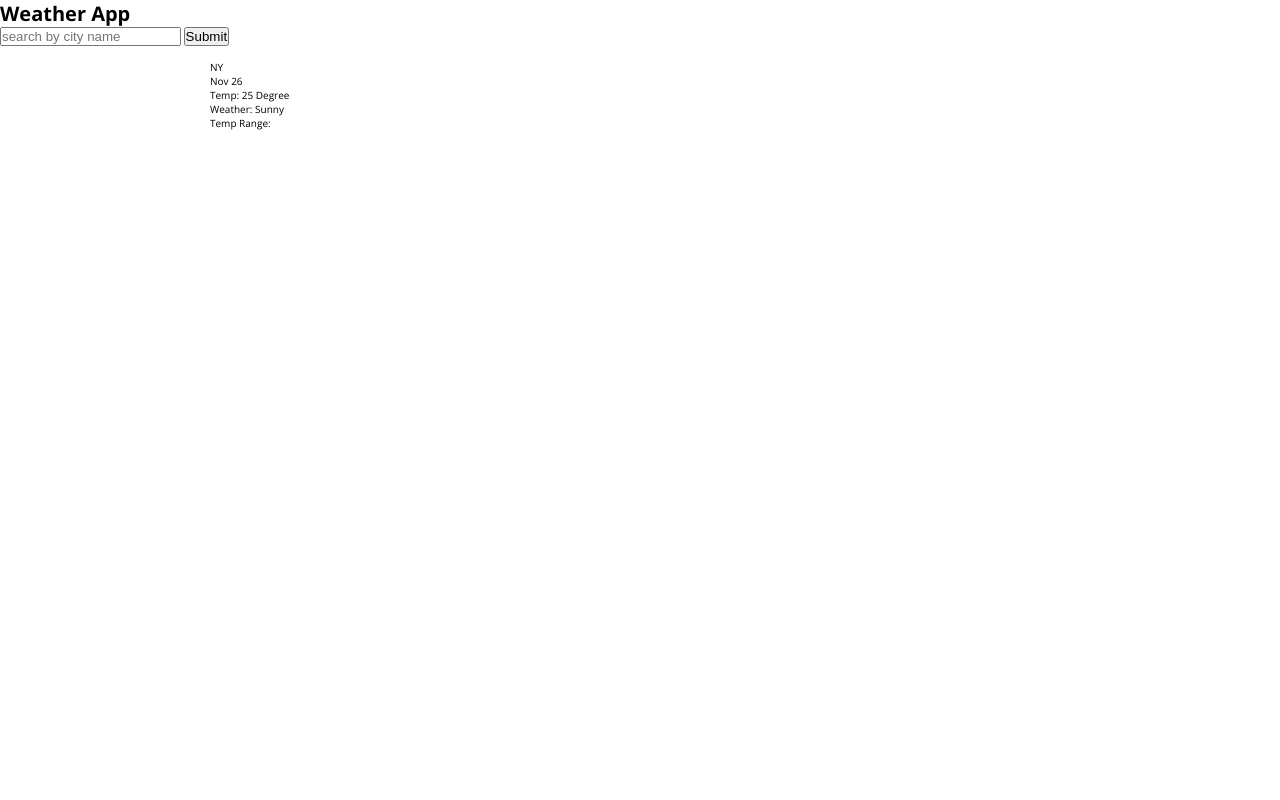
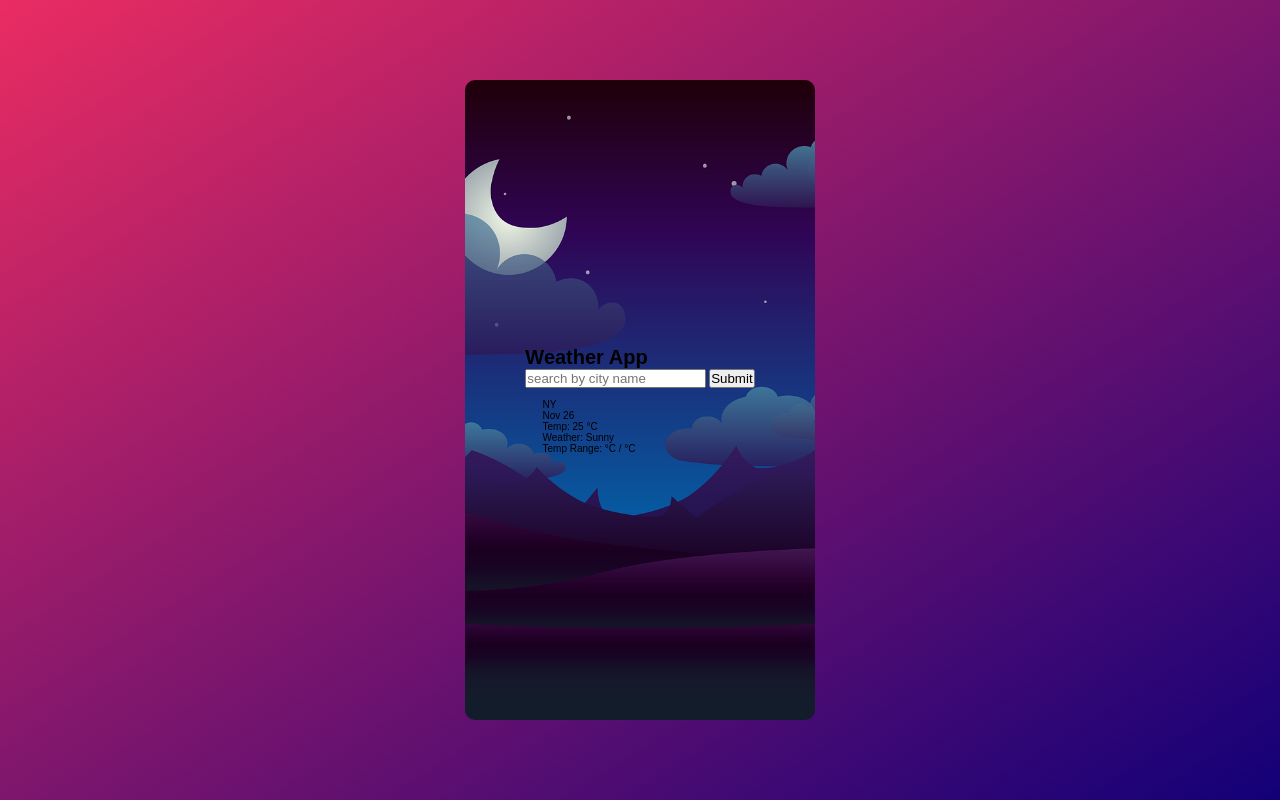
Before and after one commit to OybekKayumov/javascript-100-days, a website: page 15-weather-app/index.html in a window 1280 px wide. Drawn offline with nearby package versions, Linux system fonts and the light colour scheme.

Commit message:
Add weather app

```diff
--- a/15-weather-app/index.html
+++ b/15-weather-app/index.html
@@ -33,13 +33,13 @@
             </div>
             <div class="current">
               <div class="temp">
-                Temp: 25 <span>Degree</span>
+                Temp: 25 <span>°C</span>
               </div>
               <div class="weather">
                 Weather: Sunny
               </div>
               <div class="temp-range">
-                Temp Range:
+                Temp Range: °C / °C
               </div>
 
             </div>
--- a/15-weather-app/styles.css
+++ b/15-weather-app/styles.css
@@ -22,7 +22,13 @@ html {
 }
 
 body {
-  font-family: "Open Sans", sans-serif;
+  background: linear-gradient(to right bottom, #ea2c62, #120078);
+    font-family: Arial, sans-serif;
+    width: 100%;
+    height: 100vh;
+    display: flex;
+    justify-content: center;
+    align-items: center;
 }
 
 p {
@@ -35,7 +41,34 @@ img {
 }
 
 .container {
-  max-width: 900px;
+  width: 85%;
   margin: 0 auto;
-  padding: 0 20px;
 }
+
+.main-container {
+  display: flex;
+  justify-content: center;
+  align-items: center;
+  flex-direction: column;
+  width: 100%;
+  max-width: 350px;
+  height: 80vh;
+  background: url(./images/weather.png) no-repeat center;
+  background-size: cover;
+  border-radius: 10px;
+  overflow: hidden;
+  position: relative;
+}
+
+.main-container::before {
+  content: "";
+  position: absolute;
+  left: 0;
+  top: 0;
+  width: 100%;
+  height: 100%;
+  background: linear-gradient(to botttom,
+      rgba(0,0,0,0),
+      rgba(0,0,0,.6));
+  z-index: 0;
+}
```
Also changed, not shown: 15-weather-app/images/weather.png (added).
